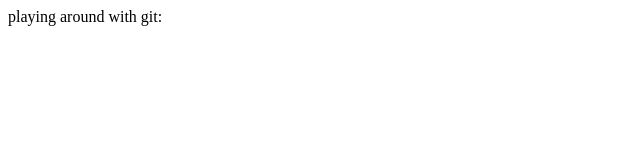
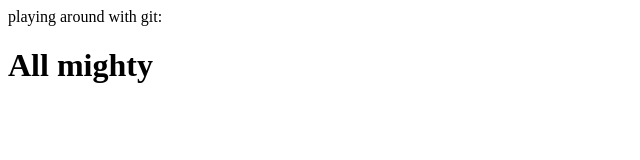
Before and after one commit to SaiVaichal/trial, a plain HTML site: page index.html in a window 1280 px wide. Shown: the whole page, without its empty margins (0-640 px from the left). Drawn offline with Linux system fonts and the light colour scheme.

Commit message:
sec commit

```diff
--- a/index.html
+++ b/index.html
@@ -1 +1,3 @@
 <p>playing around with git:</p>
+<h1>All mighty
+</h1>
```
